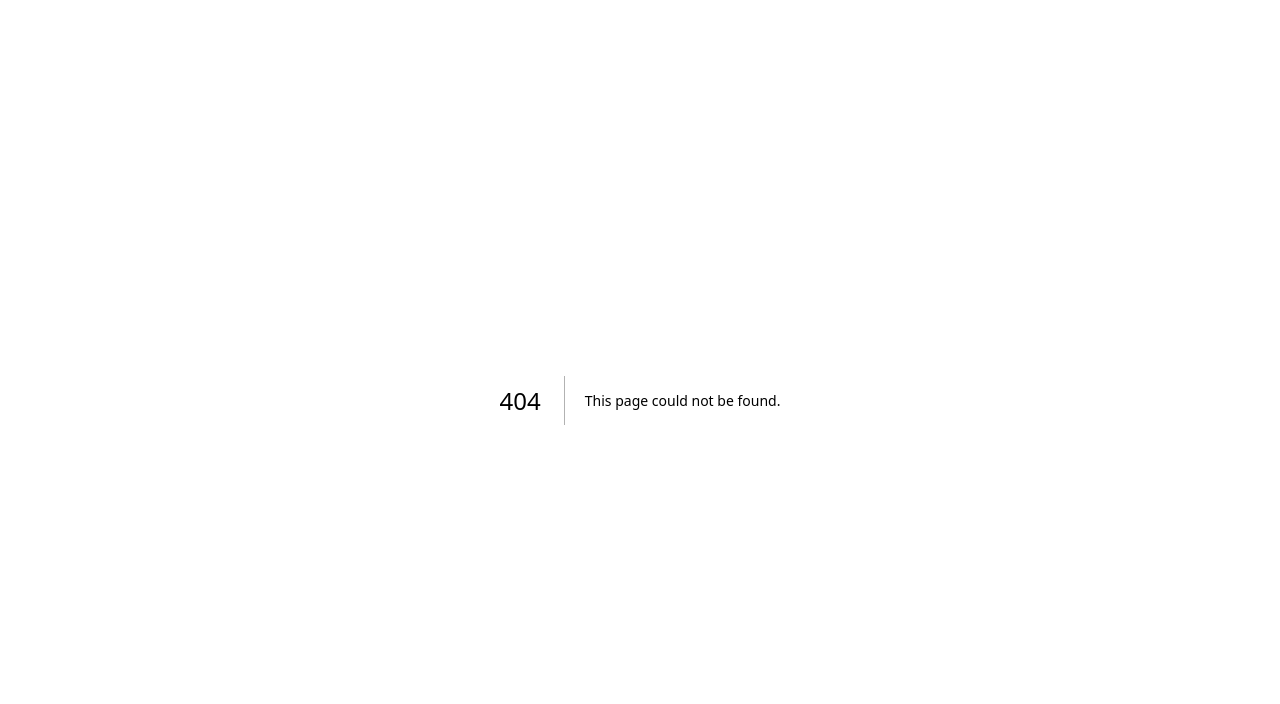
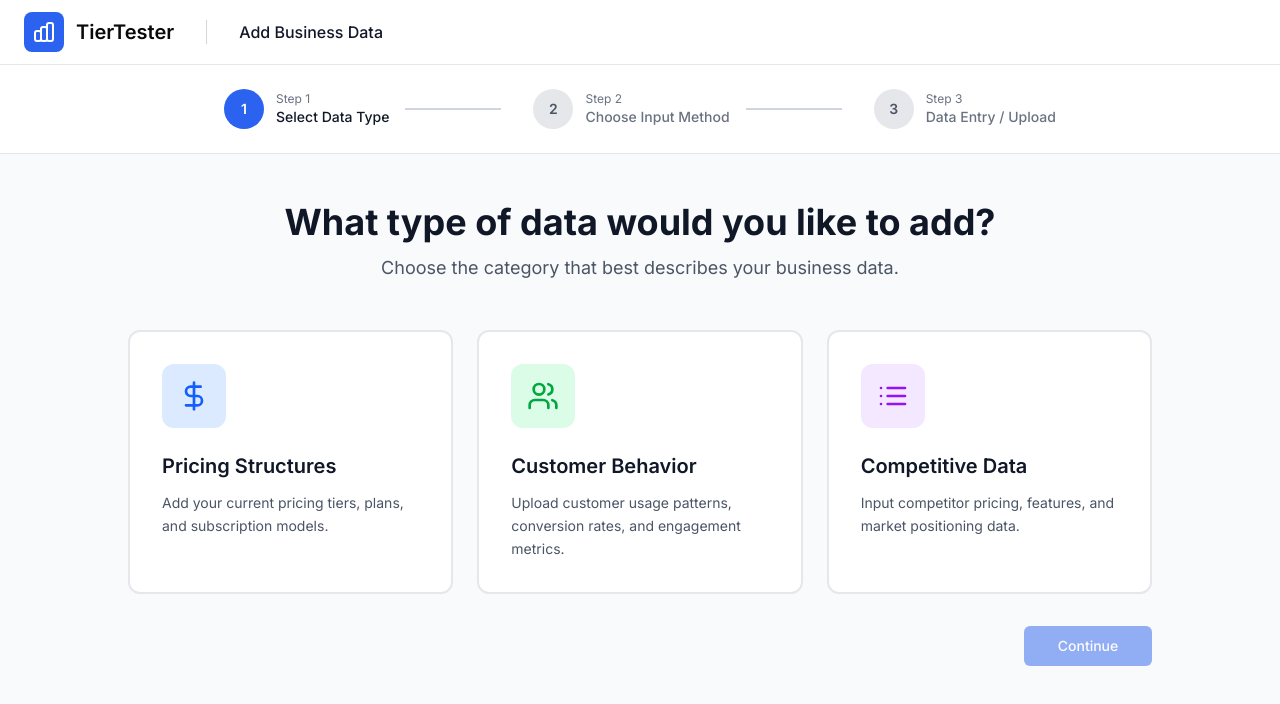
Before and after one commit to Ephy-kimotho/Tier-tester, a Next.js app: page /onboarding in a window 1280 px wide. Before the commit this address had no page. Shown: the top 704 px of the page. Built offline with nearby package versions, Linux system fonts and the light colour scheme.

Commit message:
chore: redirect to onboarding on app load

```diff
--- /dev/null
+++ b/app/onboarding/page.tsx
@@ -0,0 +1,11 @@
+/**
+ * Onboarding Page - Entry point for new users
+ *
+ * This page serves as the main container for the multi-step onboarding process.
+ * It manages the overall flow and redirects to the pricing tiers page upon completion.
+ */
+import { OnboardingFlow } from "@/components/onboarding-flow";
+
+export default function OnboardingPage() {
+  return <OnboardingFlow />;
+}
```
